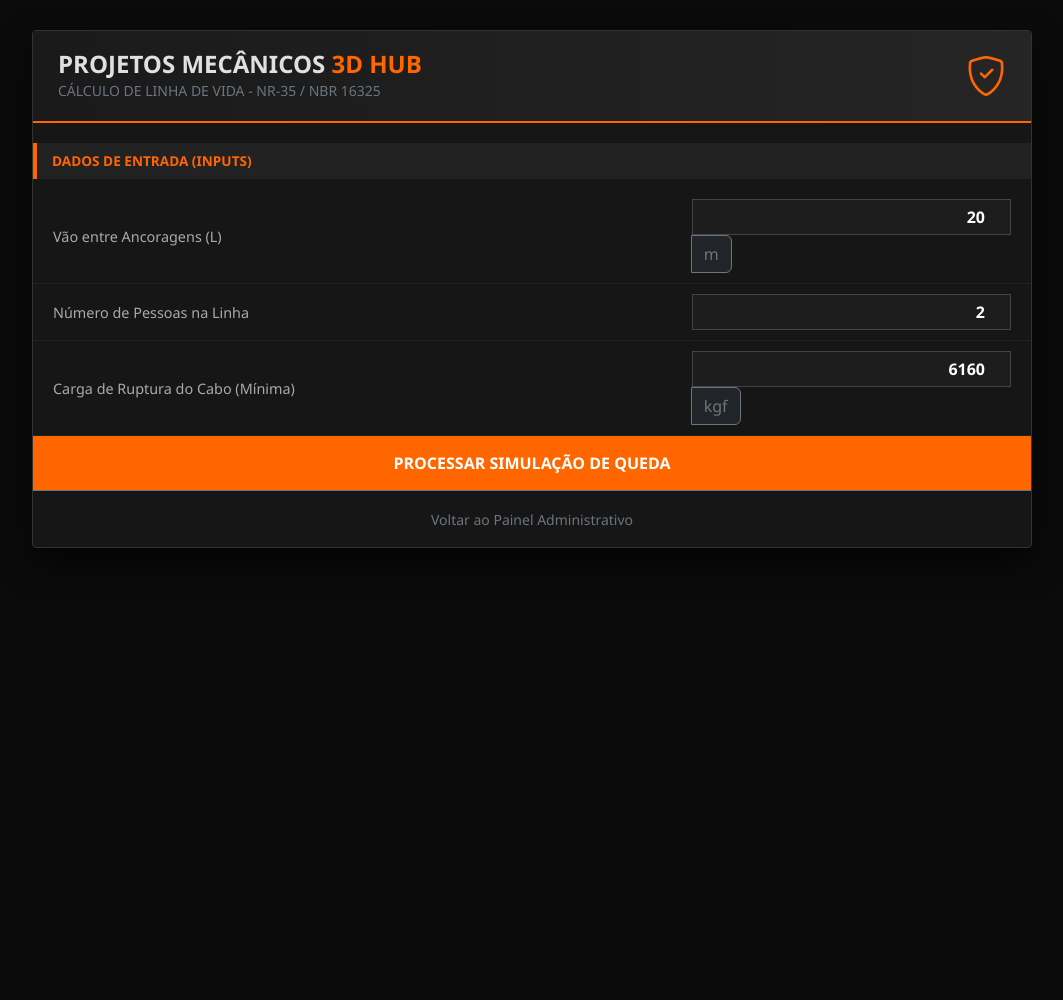
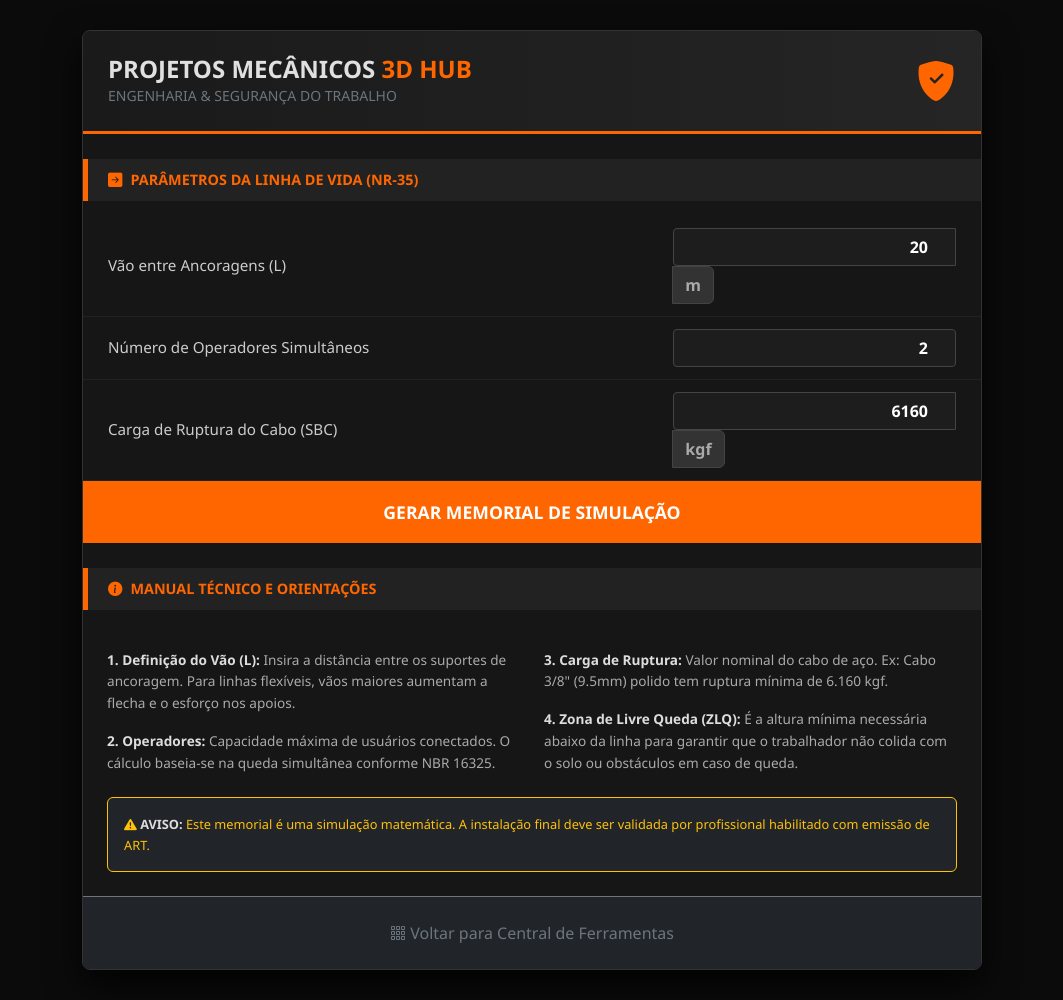
Before and after one commit to wagnerfonsek/siteprojetosmecanicos3dhub, a Flask app: page /calculadora_nr35 in a window 1280 px wide. Shown: the whole page, without its empty margins (108-1171 px from the left). Before the commit the page ends 548 px from the top, so only its background shows below. Run offline with Flask 3, Linux system fonts and the light colour scheme.

Commit message:
Versão final das calculadoras NR-35 e NR-13 com manuais técnicos

```diff
--- a/app.py
+++ b/app.py
@@ -1,6 +1,9 @@
 from flask import Flask, render_template, request
+import math
+
 # Importando sua lógica da pasta calculo
 from calculo.funcoes import calcular_linha_vida
+from calculo.funcoes_nr13 import calcular_volume_cilindro, calcular_volume_tampo, calcular_pv_nr13
 
 app = Flask(__name__)
 
@@ -25,15 +28,39 @@ def ferramentas():
 def calculadora_nr35():
     resultado = None
     if request.method == 'POST':
-        # Pegando os dados do formulário
         vao = float(request.form.get('vao', 0))
         pessoas = int(request.form.get('pessoas', 0))
-        ruptura = float(request.form.get('ruptura', 0)) # Variável em português
+        ruptura = float(request.form.get('ruptura', 0))
+        resultado = calcular_linha_vida(vao, pessoas, ruptura)
+    return render_template('calculadora.html', resultado=resultado)
 
-        # CORREÇÃO AQUI: Mudamos 'rupture' para 'ruptura' para o Python não se perder
-        resultado = calcular_linha_vida(vao, pessoas, ruptura)
+@app.route('/calculadora_nr13', methods=['GET', 'POST'])
+def calculadora_nr13():
+    resultado = None
+    if request.method == 'POST':
+        try:
+            p = float(request.form.get('pressao', 0))
+            d = float(request.form.get('diametro', 0))
+            h = float(request.form.get('altura', 0))
+            tipo_tampo = request.form.get('tipo_tampo')
+            classe = request.form.get('classe_fluido')
 
-    return render_template('calculadora.html', resultado=resultado)
+            v_casco = calcular_volume_cilindro(d, h)
+            # Multiplicamos por 2 para considerar os dois tampos do vaso
+            v_tampo = calcular_volume_tampo(tipo_tampo, d) * 2
+            v_total = v_casco + v_tampo
+
+            pv, categoria = calcular_pv_nr13(p, v_total, classe)
+
+            resultado = {
+                'volume': round(v_total, 3),
+                'pv': pv,
+                'categoria': categoria
+            }
+        except Exception as e:
+            print(f"Erro no cálculo: {e}")
+
+    return render_template('calculadora_nr13.html', resultado=resultado)
 
 @app.route('/contato', methods=['POST'])
 def contato():
--- a/templates/calculadora.html
+++ b/templates/calculadora.html
@@ -3,7 +3,7 @@
 <head>
     <meta charset="UTF-8">
     <meta name="viewport" content="width=device-width, initial-scale=1.0">
-    <title>Hub - Memorial de Cálculo NR-35</title>
+    <title>3D HUB - Memorial NR-35</title>
     <link href="https://cdn.jsdelivr.net/npm/bootstrap@5.3.0/dist/css/bootstrap.min.css" rel="stylesheet">
     <link rel="stylesheet" href="https://cdn.jsdelivr.net/npm/bootstrap-icons@1.11.0/font/bootstrap-icons.css">
     <style>
@@ -11,52 +11,63 @@
         body { background-color: var(--dark-bg); color: #e0e0e0; font-family: 'Segoe UI', sans-serif; }
 
         .excel-container {
-            max-width: 1000px; margin: 30px auto;
-            background: var(--card-bg); border: 1px solid #333; border-radius: 4px;
-            box-shadow: 0 15px 35px rgba(0,0,0,0.7);
+            max-width: 900px; margin: 30px auto;
+            background: var(--card-bg); border: 1px solid #333; border-radius: 8px;
+            box-shadow: 0 15px 35px rgba(0,0,0,0.8); overflow: hidden;
         }
 
         .excel-header {
             background: linear-gradient(90deg, #1a1a1a, #252525);
-            padding: 15px 25px; border-bottom: 2px solid var(--laranja);
+            padding: 20px 25px; border-bottom: 3px solid var(--laranja);
             display: flex; justify-content: space-between; align-items: center;
         }
 
         .section-title {
             background: #222; color: var(--laranja);
-            padding: 8px 15px; font-weight: bold; font-size: 0.85rem;
-            text-transform: uppercase; border-left: 4px solid var(--laranja);
-            margin: 20px 0 10px 0;
+            padding: 10px 20px; font-weight: bold; font-size: 0.9rem;
+            text-transform: uppercase; border-left: 5px solid var(--laranja);
+            margin: 25px 0 15px 0;
         }
 
-        .grid-row { display: flex; border-bottom: 1px solid #222; padding: 10px 20px; align-items: center; }
-        .grid-label { flex: 2; font-size: 0.9rem; color: #aaa; }
-        .grid-input { flex: 1; }
+        .grid-row {
+            display: flex; border-bottom: 1px solid #222; padding: 12px 25px;
+            align-items: center; transition: background 0.2s;
+        }
+        .grid-row:hover { background: #1a1a1a; }
+        .grid-label { flex: 2; font-size: 0.95rem; color: #ccc; }
+        .grid-input { flex: 1; min-width: 150px; }
 
         .form-control-excel {
             background: var(--input-bg); border: 1px solid #444; color: #fff;
-            text-align: right; padding: 5px 10px; font-weight: bold; width: 100%;
+            text-align: right; padding: 6px 12px; font-weight: bold; width: 100%;
+            border-radius: 4px;
         }
-        .form-control-excel:focus { border-color: var(--laranja); outline: none; background: #000; }
+        .form-control-excel:focus { border-color: var(--laranja); outline: none; background: #000; box-shadow: 0 0 8px rgba(255,102,0,0.3); }
 
         .cell-output {
-            background: #282828; color: var(--laranja);
-            padding: 5px 10px; border: 1px solid #444;
-            text-align: right; font-weight: bold; display: block;
+            background: rgba(255, 102, 0, 0.05); color: var(--laranja);
+            padding: 6px 12px; border: 1px solid rgba(255,102,0,0.3);
+            text-align: right; font-weight: bold; display: block; border-radius: 4px;
         }
 
         .status-box {
-            padding: 20px; text-align: center; font-size: 1.5rem; font-weight: bold;
-            margin: 20px; border-radius: 4px;
+            padding: 25px; text-align: center; font-size: 1.8rem; font-weight: 800;
+            margin: 25px; border-radius: 8px; letter-spacing: 2px;
         }
-        .status-ok { background: rgba(0, 255, 0, 0.1); color: #00ff00; border: 1px solid #00ff00; }
-        .status-fail { background: rgba(255, 0, 0, 0.1); color: #ff4444; border: 1px solid #ff4444; }
+        .status-ok { background: rgba(0, 255, 0, 0.1); color: #00ff00; border: 2px solid #00ff00; }
+        .status-fail { background: rgba(255, 0, 0, 0.1); color: #ff4444; border: 2px solid #ff4444; }
+
+        .manual-text { font-size: 0.85rem; color: #aaa; line-height: 1.6; }
+        .manual-text strong { color: #ddd; }
 
         .btn-calculate {
             background: var(--laranja); color: #fff; border: none; width: 100%;
-            padding: 15px; font-weight: bold; text-transform: uppercase; cursor: pointer;
+            padding: 18px; font-size: 1.1rem; font-weight: bold; text-transform: uppercase;
+            cursor: pointer; transition: all 0.3s;
         }
-        .btn-calculate:hover { background: #e65c00; }
+        .btn-calculate:hover { background: #e65c00; transform: scale(1.01); }
+
+        .input-group-text { background: #333; border-color: #444; color: #aaa; font-weight: bold; }
     </style>
 </head>
 <body>
@@ -64,14 +75,16 @@
 <div class="excel-container">
     <div class="excel-header">
         <div>
-            <h4 class="mb-0 fw-bold">PROJETOS MECÂNICOS <span class="text-orange" style="color:var(--laranja)">3D HUB</span></h4>
-            <small class="text-secondary">CÁLCULO DE LINHA DE VIDA - NR-35 / NBR 16325</small>
+            <h4 class="mb-0 fw-bold">PROJETOS MECÂNICOS <span style="color:var(--laranja)">3D HUB</span></h4>
+            <small class="text-secondary">ENGENHARIA & SEGURANÇA DO TRABALHO</small>
         </div>
-        <i class="bi bi-shield-check fs-1 text-orange" style="color:var(--laranja)"></i>
+        <div class="text-end">
+            <i class="bi bi-shield-fill-check fs-1" style="color:var(--laranja)"></i>
+        </div>
     </div>
 
     <form method="POST">
-        <div class="section-title">Dados de Entrada (Inputs)</div>
+        <div class="section-title"><i class="bi bi-arrow-right-square-fill me-2"></i>Parâmetros da Linha de Vida (NR-35)</div>
 
         <div class="grid-row">
             <div class="grid-label">Vão entre Ancoragens (L)</div>
@@ -79,13 +92,13 @@
                 <div class="input-group">
                     <input type="number" step="0.1" name="vao" class="form-control-excel"
                            value="{{ request.form.get('vao', '20') }}" required>
-                    <span class="input-group-text bg-dark border-secondary text-secondary">m</span>
+                    <span class="input-group-text">m</span>
                 </div>
             </div>
         </div>
 
         <div class="grid-row">
-            <div class="grid-label">Número de Pessoas na Linha</div>
+            <div class="grid-label">Número de Operadores Simultâneos</div>
             <div class="grid-input">
                 <input type="number" name="pessoas" class="form-control-excel"
                        value="{{ request.form.get('pessoas', '2') }}" required>
@@ -93,55 +106,74 @@
         </div>
 
         <div class="grid-row">
-            <div class="grid-label">Carga de Ruptura do Cabo (Mínima)</div>
+            <div class="grid-label">Carga de Ruptura do Cabo (SBC)</div>
             <div class="grid-input">
                 <div class="input-group">
                     <input type="number" name="ruptura" class="form-control-excel"
                            value="{{ request.form.get('ruptura', '6160') }}" required>
-                    <span class="input-group-text bg-dark border-secondary text-secondary">kgf</span>
+                    <span class="input-group-text">kgf</span>
                 </div>
             </div>
         </div>
 
-        <button type="submit" class="btn-calculate">Processar Simulação de Queda</button>
+        <button type="submit" class="btn-calculate">Gerar Memorial de Simulação</button>
 
         {% if resultado %}
-        <div class="section-title">Resultados do Memorial (Outputs)</div>
+        <div class="section-title"><i class="bi bi-calculator-fill me-2"></i>Resultados da Análise Estrutural</div>
 
         <div class="grid-row">
-            <div class="grid-label">Flecha Dinâmica Estimada (f3)</div>
+            <div class="grid-label">Flecha Dinâmica (f3)</div>
             <div class="grid-input">
                 <span class="cell-output">{{ resultado.f3_mm }} mm</span>
             </div>
         </div>
 
         <div class="grid-row">
-            <div class="grid-label">Força Resultante no Apoio (T1)</div>
+            <div class="grid-label">Esforço Resultante na Ancoragem (T1)</div>
             <div class="grid-input"><span class="cell-output">{{ resultado.t1_kgf }} kgf</span></div>
         </div>
 
         <div class="grid-row">
-            <div class="grid-label">Fator de Segurança Encontrado (FS)</div>
+            <div class="grid-label">Fator de Segurança (FS)</div>
             <div class="grid-input"><span class="cell-output">{{ resultado.fator_servico }}</span></div>
         </div>
 
         <div class="grid-row">
-            <div class="grid-label">Zona de Livre Queda Mínima (ZLQ)</div>
+            <div class="grid-label">Zona de Livre Queda Exigida (ZLQ)</div>
             <div class="grid-input"><span class="cell-output">{{ resultado.zlq_m }} m</span></div>
         </div>
 
         <div class="status-box {% if resultado.aprovado %}status-ok{% else %}status-fail{% endif %}">
             {% if resultado.aprovado %}
-                <i class="bi bi-check-all"></i> MEMORIAL APROVADO
+                <i class="bi bi-check-circle-fill"></i> MEMORIAL APROVADO
             {% else %}
-                <i class="bi bi-exclamation-triangle"></i> MEMORIAL REPROVADO
+                <i class="bi bi-exclamation-triangle-fill"></i> MEMORIAL REPROVADO
             {% endif %}
         </div>
         {% endif %}
     </form>
 
-    <div class="p-3 text-center border-top border-secondary">
-        <a href="/" class="text-secondary text-decoration-none small">Voltar ao Painel Administrativo</a>
+    <div class="section-title"><i class="bi bi-info-circle-fill me-2"></i>Manual Técnico e Orientações</div>
+    <div class="p-4 manual-text">
+        <div class="row">
+            <div class="col-md-6">
+                <p><strong>1. Definição do Vão (L):</strong> Insira a distância entre os suportes de ancoragem. Para linhas flexíveis, vãos maiores aumentam a flecha e o esforço nos apoios.</p>
+                <p><strong>2. Operadores:</strong> Capacidade máxima de usuários conectados. O cálculo baseia-se na queda simultânea conforme NBR 16325.</p>
+            </div>
+            <div class="col-md-6">
+                <p><strong>3. Carga de Ruptura:</strong> Valor nominal do cabo de aço. Ex: Cabo 3/8" (9.5mm) polido tem ruptura mínima de 6.160 kgf.</p>
+                <p><strong>4. Zona de Livre Queda (ZLQ):</strong> É a altura mínima necessária abaixo da linha para garantir que o trabalhador não colida com o solo ou obstáculos em caso de queda.</p>
+            </div>
+        </div>
+        <div class="alert alert-warning bg-dark border-warning text-warning mt-2 mb-0" style="font-size: 0.8rem;">
+            <i class="bi bi-exclamation-triangle-fill"></i> <strong>AVISO:</strong> Este memorial é uma simulação matemática. A instalação final deve ser validada por profissional habilitado com emissão de ART.
+        </div>
+    </div>
+
+    <div class="p-4 text-center border-top border-secondary bg-dark">
+        <a href="/ferramentas" class="text-secondary text-decoration-none">
+            <i class="bi bi-grid-3x3-gap"></i> Voltar para Central de Ferramentas
+        </a>
     </div>
 </div>
 
```
Also changed, not shown: calculo/funcoes_nr13.py (added, +52 -0 lines), templates/calculadora_nr13.html (added, +146 -0 lines), templates/ferramentas.html (+6 -5 lines), calculo/__init__.py (added).
